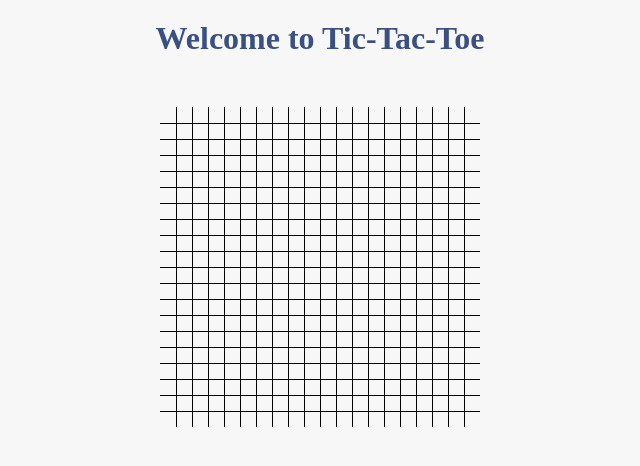
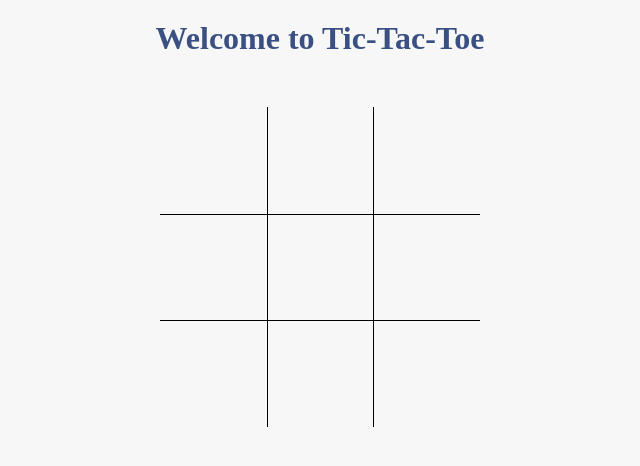
Before and after one commit to talfaran/TicTacToe, an Angular app: page / in a window 1280 px wide. Shown: the top 466 px of the page, without its empty margins (320-960 px from the left). Built offline with nearby package versions, Linux system fonts and the light colour scheme.

Commit message:
size is back on 3 as def

```diff
--- a/src/app/tictactoe-files/game/game.component.ts
+++ b/src/app/tictactoe-files/game/game.component.ts
@@ -15,7 +15,7 @@ export class GameComponent implements OnInit {
   winningText: string
   constructor(private gameService: GameService) {
 
-    this.boardSize = 20
+    this.boardSize = 3
   }
 
   ngOnInit() {
```
